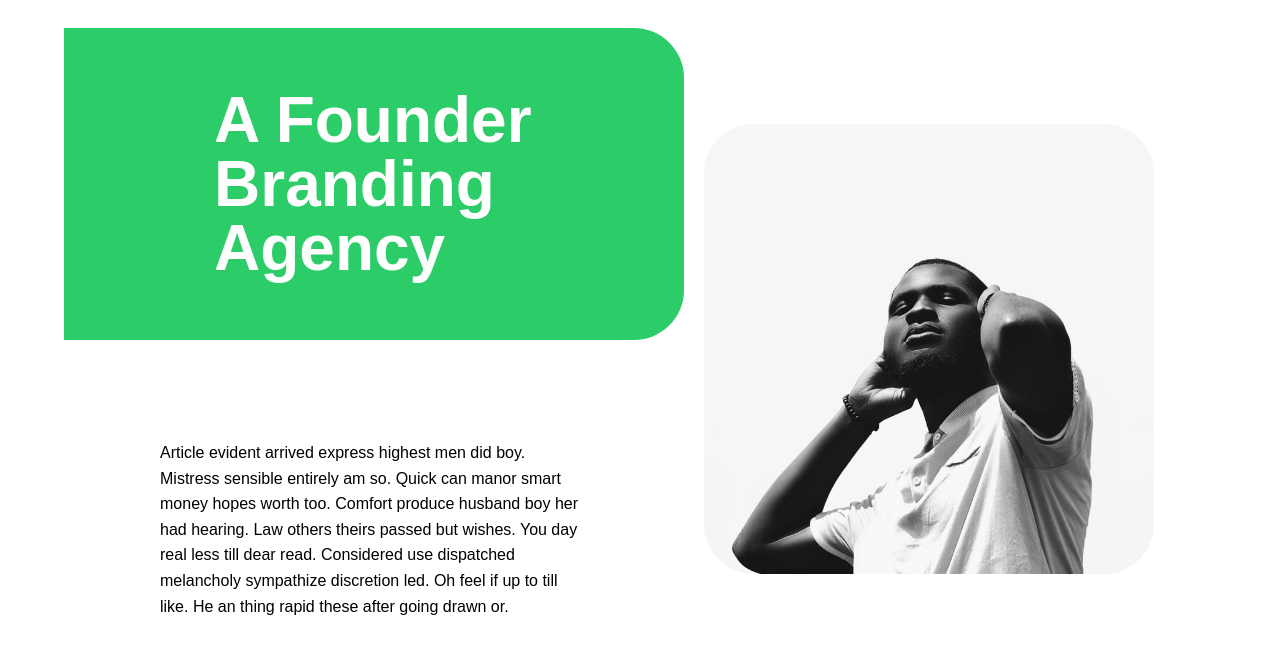
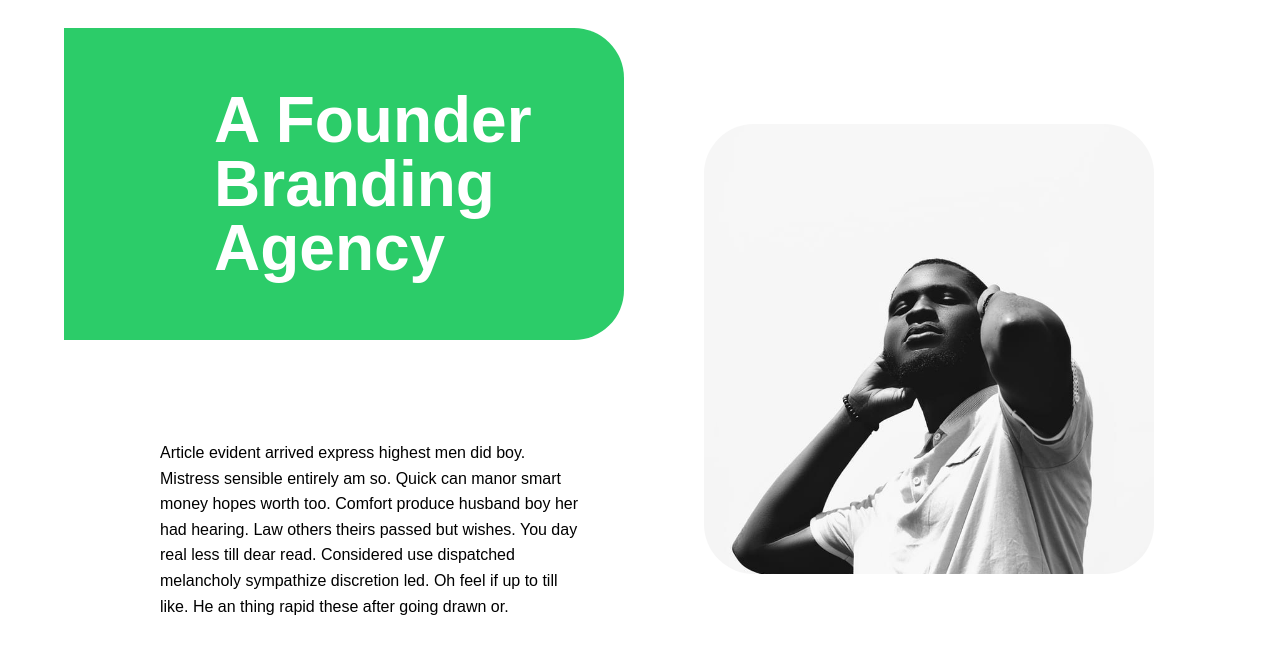
Before and after one commit to TheDavidFW/thedavidfw.github.io, a plain HTML site: page parcial2/index.html in a window 1280 px wide. Shown: the part 51-697 px from the top of the page. Drawn offline with Linux system fonts and the light colour scheme.

Commit message:
viewport changes

```diff
--- a/parcial2/style.css
+++ b/parcial2/style.css
@@ -134,6 +134,7 @@ section {
     }
 
     .fondo-titulo {
+        width: 560px;
         margin-left: 10%;
     }
 
```
